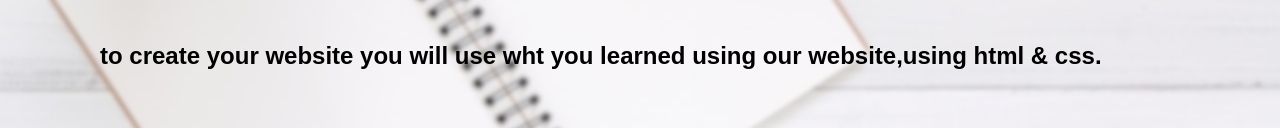
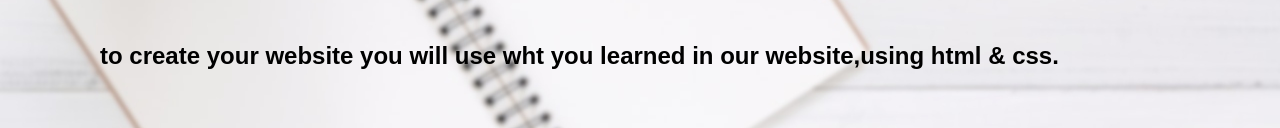
Before and after one commit to ReviewsiteCorp/ReviewsiteCorp, a plain HTML site: page makewebsite.html in a window 1280 px wide. Shown: the part 397-525 px from the top of the page. Drawn offline with nearby package versions, Linux system fonts and the light colour scheme.

Commit message:
Update makewebsite.html

```diff
--- a/makewebsite.html
+++ b/makewebsite.html
@@ -47,7 +47,7 @@
 
 	<br><br><br><br><br><br>
 	<h1 style="font-size: 75px; color: #080708;">How To Make A Website?</h1>
-	<h2>to create your website you will use wht you learned using our website,using html & css.</h2>
+	<h2>to create your website you will use wht you learned in our website,using html & css.</h2>
 	<br><br>
 	<h1>First Step - Basic HTML Page</h1>
 	<h2>HTML is the standard markup language for creating websites and CSS is the language that describes the style of an HTML document. We will combine HTML and CSS to create a basic web page.</h2>
```
